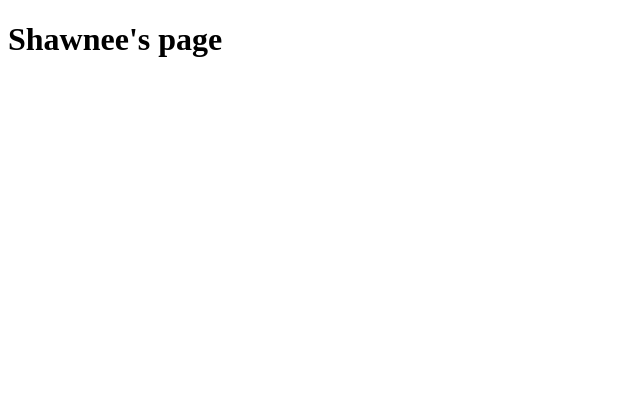
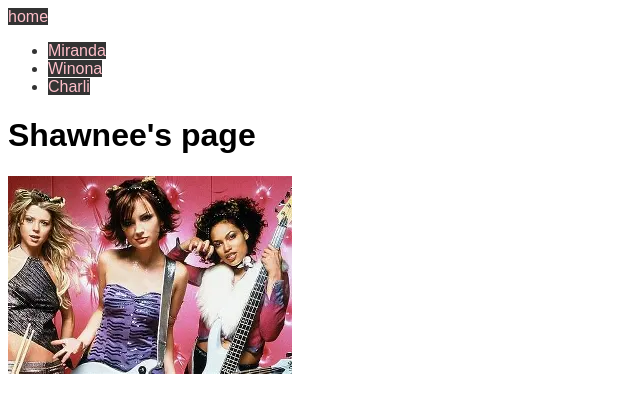
Before and after one commit to charlisable/photo-album, a plain HTML site: page shawnee.html in a window 1280 px wide. Shown: the whole page, without its empty margins (0-640 px from the left). Drawn offline with Linux system fonts and the light colour scheme.

Commit message:
page link and photo added

```diff
--- /dev/null
+++ b/shawnee.css
@@ -0,0 +1,23 @@
+body {
+    background-color: white;
+    font-family: Arial, sans-serif;
+    color: #333;
+  }
+
+  h1 {
+    color: black;
+  }
+
+  p {
+    font-size: 18px;
+  }
+
+  a {
+    color: pink;
+    background-color: #333;
+    text-decoration: none;
+  }
+
+  a:hover {
+    text-decoration: underline;
+  }
--- a/shawnee.html
+++ b/shawnee.html
@@ -3,9 +3,19 @@
 <head>
     <meta charset="UTF-8">
     <meta name="viewport" content="width=device-width, initial-scale=1.0">
-    <title>Document</title>
+    <link rel="stylesheet" href="shawnee.css">
+    <title>Shawnee's Page</title>
 </head>
 <body>
+    <header><a href="./index.html">home</a></header>
+    <nav>
+        <ul>
+            <li><a href="./miranda.html">Miranda</a></li>
+            <li><a href="./winona.html">Winona</a></li>
+            <li><a href="./charli.html">Charli</a></li>
+        </ul>
+    </nav>
     <h1>Shawnee's page</h1>
+    <img src="./shawnee/josie.webp" alt="cat">
 </body>
 </html>
```
Also changed, not shown: shawnee/josie.webp (added).
